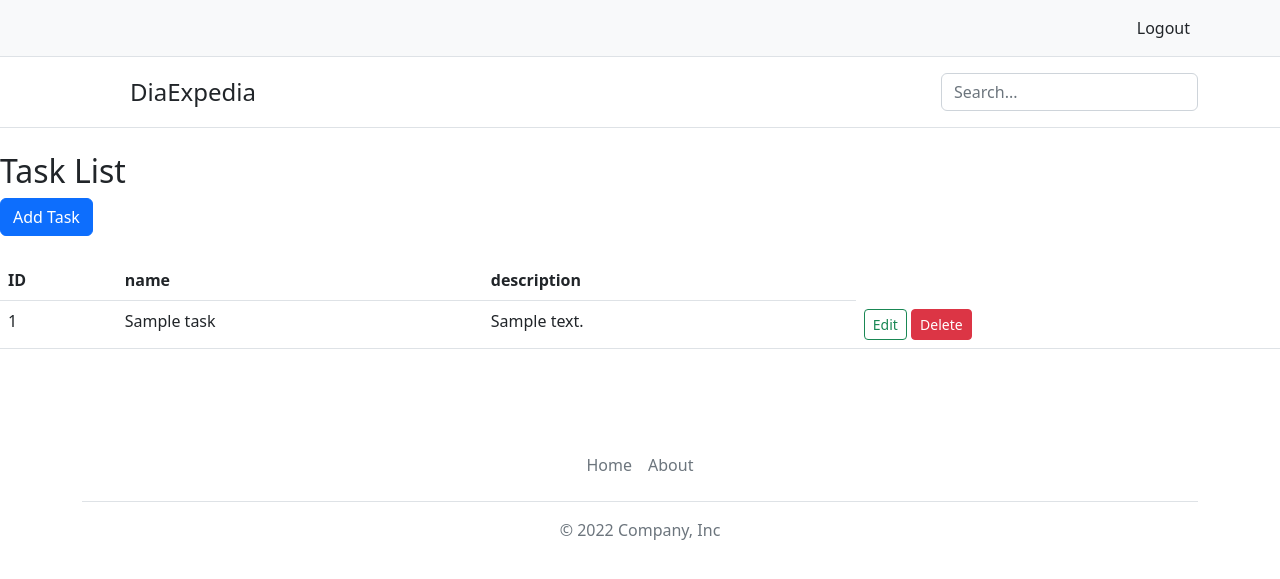
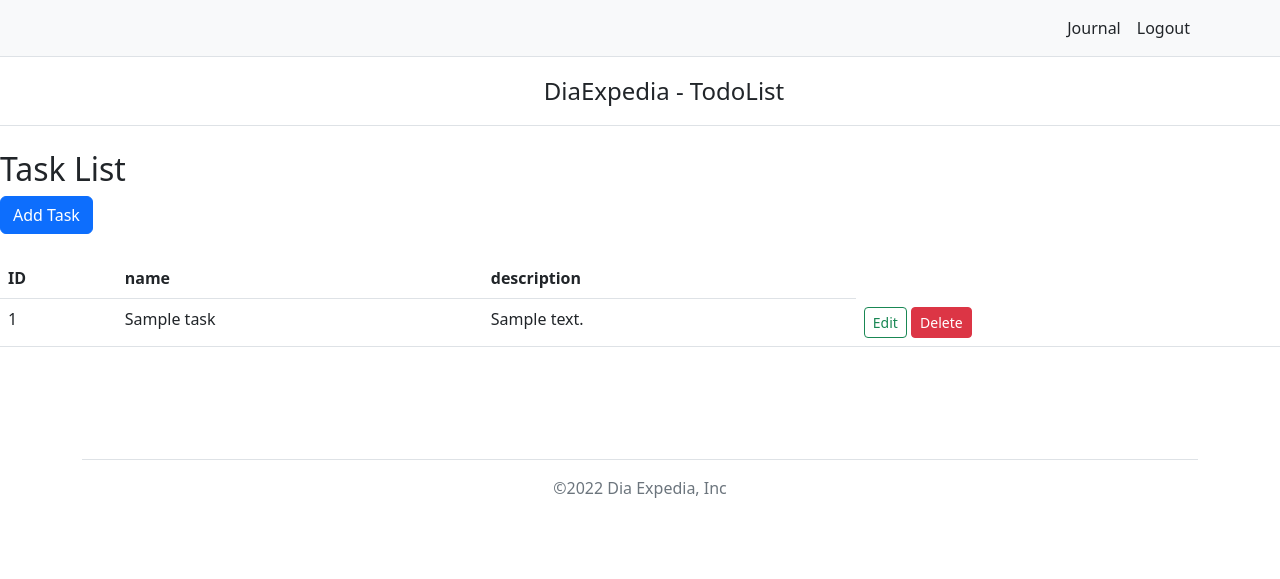
Before and after one commit to Chay555/490-Group3-ToDoProj-HCJ, a PHP site: page /list.php in a window 1280 px wide. Shown: the top 579 px of the page. Run offline with PHP 8.4, Linux system fonts and the light colour scheme; tables that the repository leaves empty or names only in its code hold one stand-in row (values such as "Sample post").

Commit message:
final changes
completed

```diff
--- a/list.php
+++ b/list.php
@@ -1,31 +1,30 @@
 <!doctype html>
 <html lang="en">
+
 <head>
   <meta charset="utf-8">
   <meta name="viewport" content="width=device-width, initial-scale=1">
   <title>DiaExpedia</title>
   <link href="https://cdn.jsdelivr.net/npm/bootstrap@5.2.2/dist/css/bootstrap.min.css" rel="stylesheet" integrity="sha384-Zenh87qX5JnK2Jl0vWa8Ck2rdkQ2Bzep5IDxbcnCeuOxjzrPF/et3URy9Bv1WTRi" crossorigin="anonymous">
+  <link rel="shortcut icon" href="favicon4.ico" />
 </head>
+
 <body>
   <nav class="py-2 bg-light border-bottom">
     <div class="container d-flex flex-wrap">
       <ul class="nav me-auto">
-
       </ul>
       <ul class="nav">
-        <li class="nav-item"><a href="#" class="nav-link link-dark px-2">Logout</a></li>
+        <li class="nav-item"><a href="/indexJournal.php" class="nav-link link-dark px-2">Journal</a></li>
+        <li class="nav-item"><a href="/index.php" class="nav-link link-dark px-2">Logout</a></li>
       </ul>
     </div>
   </nav>
   <header class="py-3 mb-4 border-bottom">
     <div class="container d-flex flex-wrap justify-content-center">
-      <a href="/" class="d-flex align-items-center mb-3 mb-lg-0 me-lg-auto text-dark text-decoration-none">
-        <svg class="bi me-2" width="40" height="32"><use xlink:href="#bootstrap"></use></svg>
-        <span class="fs-4">DiaExpedia</span>
-      </a>
-      <form class="col-12 col-lg-auto mb-3 mb-lg-0" role="search">
-        <input type="search" class="form-control" placeholder="Search..." aria-label="Search">
-      </form>
+        <svg class="bi me-2" width="40" height="32">
+            <span class="fs-4">DiaExpedia - TodoList </span>
+        </svg>
     </div>
   </header>
   <script src="https://cdn.jsdelivr.net/npm/bootstrap@5.2.2/dist/js/bootstrap.bundle.min.js" integrity="sha384-OERcA2EqjJCMA+/3y+gxIOqMEjwtxJY7qPCqsdltbNJuaOe923+mo//f6V8Qbsw3" crossorigin="anonymous"></script>
@@ -35,14 +34,10 @@
 
     <!--task-->
     <h2>Task List</h2>
-            <!--
-            <input type="text" name="name" id="task" size="40" placeholder="Task Name" value="<//?php echo $name; ?>">
-            <input type="text" name="description" id="description" size="60" placeholder="Description" value="<//?php echo $description; ?>">
-            -->
     <a class="btn btn-primary" href="/add.php" role="button">Add Task</a>
   </form>
   <br>
-        <table class = "table">
+  <table class="table">
     <thead>
       <tr>
         <th>ID</th>
@@ -52,29 +47,29 @@
     </thead>
     <tbody>
       <?php
-                $host="localhost";
-                $user="root";
-                $pass="";
-                $dbname="todolist";
+      $host = "localhost";
+      $user = "root";
+      $pass = "";
+      $dbname = "todolist";
 
       //CREATE CONNECTION
       $conn = new mysqli($host, $user, $pass, $dbname);
 
       //CHECK CONNECTION
-                if ($conn -> connect_error) {
-                    die("Connection failed: " . $conn -> connect_error);
+      if ($conn->connect_error) {
+        die("Connection failed: " . $conn->connect_error);
       }
 
       //READ ALL ROWS FROM TABLE
       $sql = "SELECT * FROM task";
       $result = $conn->query($sql);
 
-                if(!$result){
+      if (!$result) {
         die("Invalid query: " . $conn->error);
       }
 
       //READ DATA OF EACH ROW
-                while($row = $result->fetch_assoc()){
+      while ($row = $result->fetch_assoc()) {
         echo "
                     <tr>
                         <td>$row[id]</td>
@@ -94,11 +89,9 @@
 </body>
 <div class="container">
   <footer class="py-5 my-5">
-    <ul class="nav justify-content-center border-bottom pb-3 mb-3">
-      <li class="nav-item"><a href="#" class="nav-link px-2 text-muted">Home</a></li>
-      <li class="nav-item"><a href="#" class="nav-link px-2 text-muted">About</a></li>
-    </ul>
-    <p class="text-center text-muted">© 2022 Company, Inc</p>
+    <ul class="nav justify-content-center border-bottom pb-3 mb-3"></ul>
+    <p class="text-center text-muted">©2022 Dia Expedia, Inc</p>
   </footer>
 </div>
+
 </html>
```
Also changed, not shown: edit.php (+16 -16 lines), add.php (line endings or trailing spaces). Lines whose indentation alone changed are shown as unchanged.
